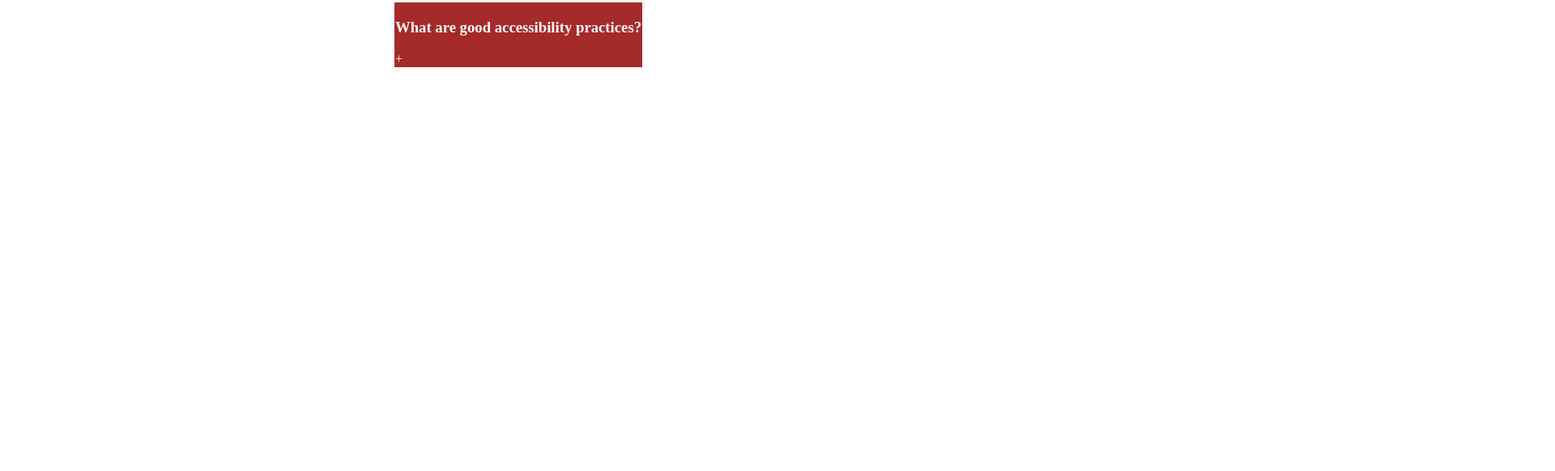
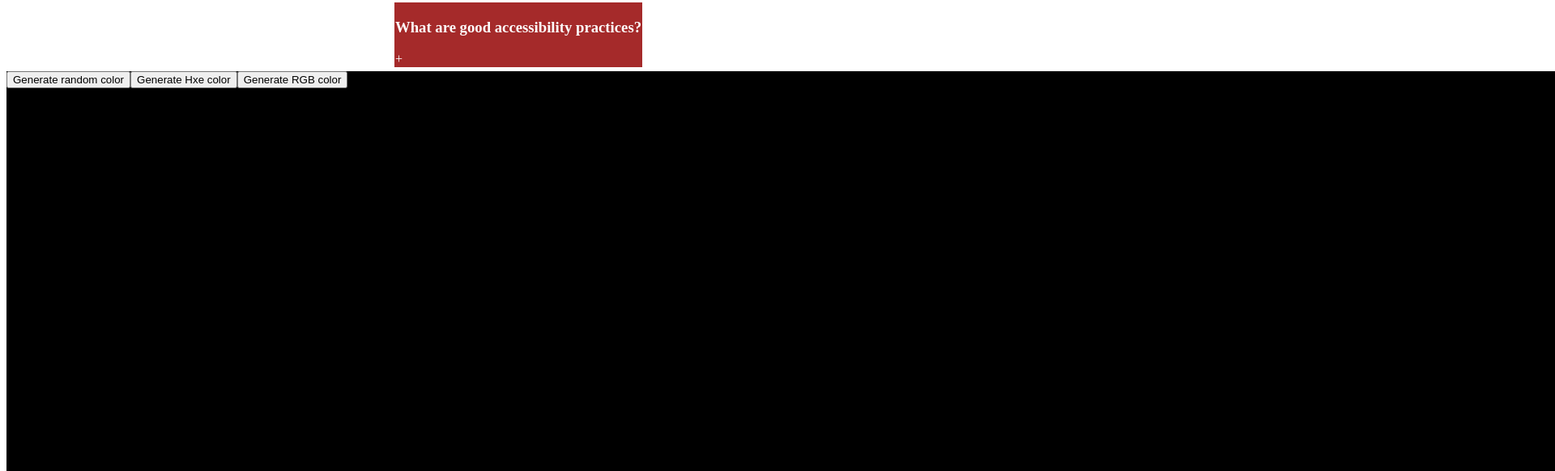
Before and after one commit to Nchonganyi-Ernesto/ReactL, a React (Vite) app: page / in a window 1280 px wide. Shown: the part 314-896 px from the top of the page at 81% size, 1920 px wide, since content can reach past the window. Before the commit the page ends 800 px from the top, so only its background shows below. Built offline with nearby package versions, Linux system fonts and the light colour scheme.

Commit message:
color alteration in random manner

```diff
--- a/src/App.jsx
+++ b/src/App.jsx
@@ -1,12 +1,16 @@
 import According from './components/According';
+import Randomcolor from './components/Randomcolor';
 
 function App(){
     return (
         <div className='App'>
          <According/>
+         <Randomcolor/>
         </div>
 
+
     );
+
 }
 
 export default App;
--- /dev/null
+++ b/src/components/Randomcolor/index.jsx
@@ -0,0 +1,54 @@
+import { useState } from "react";
+export default function Randomcolor(){
+    const [typeOfColor, setTypeOfColor] = useState('hex');
+    const [color, setColor] = useState('#000000')
+    function randomColorUtility(length){
+        return Math.floor(Math.random()*length)
+    }
+
+    function handleCreateRandomHexColor(){
+        const hex =[0,1,2,3,4,5,6,7,8,9,"A","B","C","D","E","F"];
+        let hexColor ="#"
+        for (let i=0; i<6; i++){
+            hexColor +=hex[randomColorUtility(hex.length)]
+        }
+        console.log(hexColor);
+        setColor(hexColor)
+    }
+    function handleCreateRandomRgbColor(){
+        const r= randomColorUtility(256)
+        const g = randomColorUtility(256)
+        const b = randomColorUtility(256)
+        setColor(`rgb(${r}, ${g}, ${b})`);
+    }
+
+    return (
+
+     <div
+     style={
+        {
+            width: "1000vh",
+            height: "100vh",
+            background: color,
+        }
+     }
+     >
+        <button onClick={typeOfColor === 'hex' ? handleCreateRandomHexColor: handleCreateRandomRgbColor}>Generate random color</button>
+        <button onClick={()=> setTypeOfColor('hex')}>Generate Hxe color</button>
+        <button onClick={()=> setTypeOfColor('rgb')}>Generate RGB color</button>
+        <div style={{
+            display:"flex",
+            justifyContent:"center",
+            alignItems:"center",
+            color:"white",
+            fontSize:"60px",
+            marginTop:"50px",
+        }}>
+            <h3>{typeOfColor=== 'rgb'?  'RGB Color': 'HEX Color'}</h3>
+            <h1>{color}</h1>
+
+        </div>
+    </div>
+    );
+
+}
```
